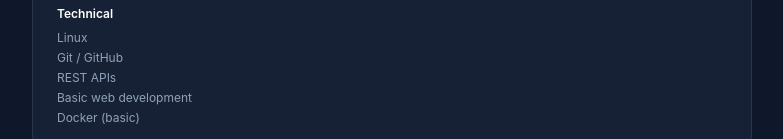
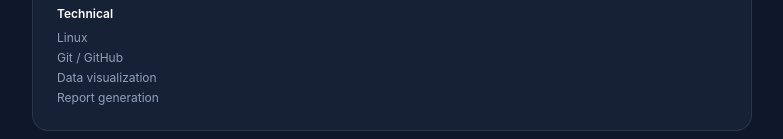
Before and after one commit to yotamfel/portfolio, a React (Vite) app: page / in a window 1280 px wide. Shown: the part 813-952 px from the top of the page, without its empty margins (248-1031 px from the left). Built offline with nearby package versions, Linux system fonts and the light colour scheme.

Commit message:
Replace unfamiliar tech skills with actual strengths

```diff
--- a/src/content.js
+++ b/src/content.js
@@ -26,7 +26,7 @@ export const SKILLS = [
   { category: 'Core Analysis', items: ['SQL (PostgreSQL)', 'Python (Pandas, NumPy)', 'Excel / Google Sheets', 'Power BI', 'Data validation & QA'] },
   { category: 'Data & Tools', items: ['Database design', 'ETL pipeline logic', 'Statistical analysis', 'Data cleaning & recovery', 'Cross-source comparison'] },
   { category: 'AI & Productivity', items: ['Claude Code (AI-assisted dev)', 'Prompt engineering', 'AI API integration', 'AI-powered analytics'] },
-  { category: 'Technical', items: ['Linux', 'Git / GitHub', 'REST APIs', 'Basic web development', 'Docker (basic)'] },
+  { category: 'Technical', items: ['Linux', 'Git / GitHub', 'Data visualization', 'Report generation'] },
 ]
 
 export const PROJECTS = [
```
